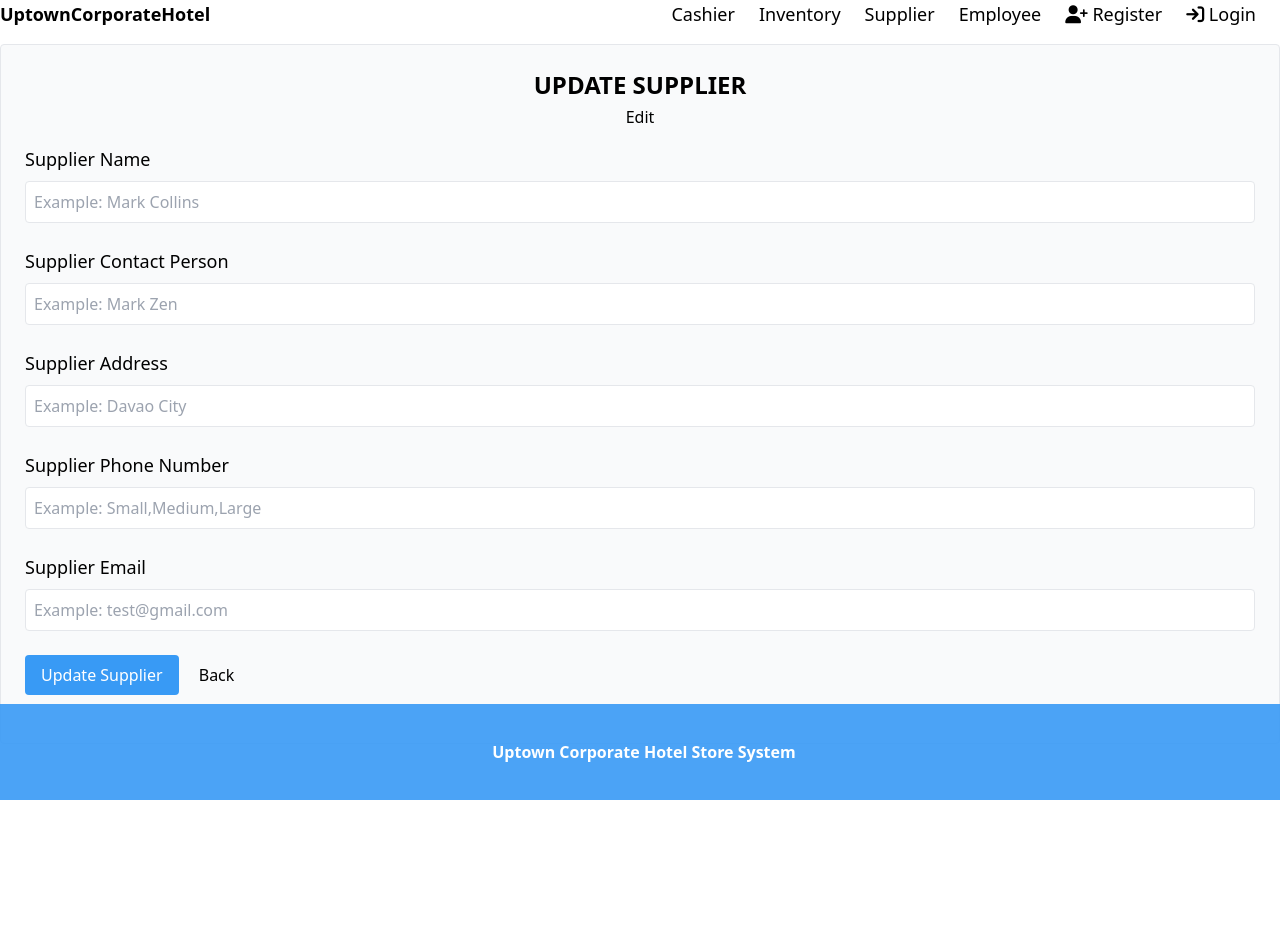
After one commit to rjcquimno/CS3145SAD, a Laravel app: template resources/views/editsupplier.blade.php in a window 1280 px wide. The commit adds this page. Run offline with Laravel 9, Linux system fonts and the light colour scheme; the template is opened without the code that fills it, so the values that code supplies are empty; some libraries are stand-ins or nearby versions.

Commit message:
Add files via upload

```diff
--- a/resources/views/components/layout.blade.php
+++ b/resources/views/components/layout.blade.php
@@ -43,8 +43,8 @@
                     >
                 </li>
                 <li>
-                    <a href="register.html" class="hover:text-laravel"
-                        > Procurement</a
+                    <a href="/supplier" class="hover:text-laravel"
+                        > Supplier</a
                     >
                 </li>
                 <li>
--- a/resources/views/edit.blade.php
+++ b/resources/views/edit.blade.php
@@ -8,7 +8,7 @@
         <p class="mb-4">Edit {{$inventory->item_name}}</p>
     </header>
 
-    <form method="POST"action="/edit/{{$inventory->id}}" enctype="multipart/form-data">
+    <form method="POST" action="/edit/{{$inventory->id}}" enctype="multipart/form-data">
 
         @csrf
 
--- /dev/null
+++ b/resources/views/editsupplier.blade.php
@@ -0,0 +1,127 @@
+<x-layout>
+
+    <x-card>
+    <header class="text-center">
+        <h2 class="text-2xl font-bold uppercase mb-1">
+            Update Supplier
+        </h2>
+        <p class="mb-4">Edit {{$supplier->sup_name}}</p>
+    </header>
+
+    <form method="POST" action="/editsupplier/{{$supplier->id}}" enctype="multipart/form-data">
+
+        @csrf
+
+        @method('PUT')
+
+        <div class="mb-6">
+            <label
+                for="sup_name"
+                class="inline-block text-lg mb-2"
+                >Supplier Name</label
+            >
+            <input
+                type="text"
+                class="border border-gray-200 rounded p-2 w-full"
+                name="sup_name" value="{{$supplier->sup_name}}"
+                placeholder="Example: Mark Collins"/>
+
+
+            @error('sup_name')
+            <p class="text-red-500 text-xs mt-1">{{$message}}</p>
+            @enderror
+
+        </div>
+
+        <div class="mb-6">
+            <label for="sup_contactPerson" class="inline-block text-lg mb-2"
+                >Supplier Contact Person</label
+            >
+            <input
+                type="text"
+                class="border border-gray-200 rounded p-2 w-full"
+                name="sup_contactPerson"
+                placeholder="Example: Mark Zen"
+                value="{{$supplier->sup_contactPerson}}"
+            />
+
+            @error('sup_contactPerson')
+            <p class="text-red-500 text-xs mt-1">{{$message}}</p>
+            @enderror
+
+        </div>
+
+        <div class="mb-6">
+            <label
+                for="sup_address"
+                class="inline-block text-lg mb-2"
+                >Supplier Address</label
+            >
+            <input
+                type="text"
+                class="border border-gray-200 rounded p-2 w-full"
+                name="sup_address"
+                placeholder="Example: Davao City"
+                value="{{$supplier->sup_address}}"
+            />
+
+            @error('sup_address')
+            <p class="text-red-500 text-xs mt-1">{{$message}}</p>
+            @enderror
+
+        </div>
+
+        <div class="mb-6">
+            <label
+                for="sup_phoneNum"
+                class="inline-block text-lg mb-2"
+                >Supplier Phone Number</label
+            >
+            <input
+                type="text"
+                class="border border-gray-200 rounded p-2 w-full"
+                name="sup_phoneNum"
+                placeholder="Example: Small,Medium,Large"
+                value="{{$supplier->sup_phoneNum}}"
+            />
+
+            @error('sup_phoneNum')
+            <p class="text-red-500 text-xs mt-1">{{$message}}</p>
+            @enderror
+
+        </div>
+
+        <div class="mb-6">
+            <label
+                for="sup_email"
+                class="inline-block text-lg mb-2"
+                >Supplier Email</label
+            >
+            <input
+                type="text"
+                class="border border-gray-200 rounded p-2 w-full"
+                name="sup_email"
+                placeholder="Example: test@gmail.com"
+                value="{{$supplier->sup_email}}"
+            />
+
+            @error('sup_email')
+            <p class="text-red-500 text-xs mt-1">{{$message}}</p>
+            @enderror
+
+        </div>
+
+
+
+        <div class="mb-6">
+            <button
+                class="bg-laravel text-white rounded py-2 px-4 hover:bg-black"
+            >
+                Update Supplier
+            </button>
+
+            <a href="/supplier" class="text-black ml-4"> Back </a>
+        </div>
+    </form>
+</x-card>
+    </x-layout>
--- a/resources/views/inventory.blade.php
+++ b/resources/views/inventory.blade.php
@@ -4,7 +4,9 @@
 <h1 class="text-lg font-bold align-center">Inventory</h1>
     </section>
 @include('partials._search')
-<a href="/create" class="absolute top-1/3 right-10 bg-black text-white py-2 px-5">New Item</a>
+<a href="/create" class="absolute top-1/3 right-10 bg-black text-white py-2 px-5">Stock in</a>
+<br/>
+<br/>
 <br/>
 <br/>
 <br/>
```
Also changed, not shown: resources/views/createsupplier.blade.php (added, +125 -0 lines), resources/views/supplier.blade.php (added, +55 -0 lines), resources/views/create.blade.php (line endings or trailing spaces).
